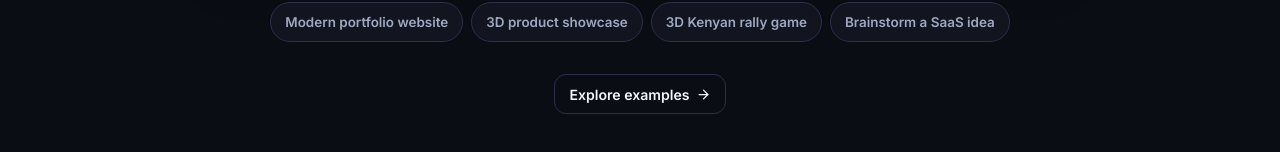
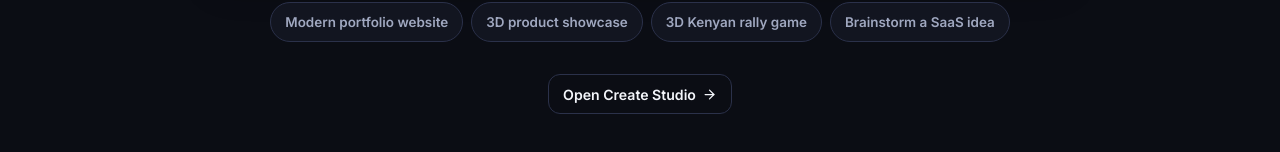
Before and after one commit to muthonisimon969-ctrl/Craftable, a React (Vite) app: page / in a window 1280 px wide. Shown: the part 722-874 px from the top of the page. Built offline with nearby package versions, Linux system fonts and the light colour scheme; no server answers.

Commit message:
Point example discovery to unified Create Studio

```diff
--- a/src/pages/HomePage.tsx
+++ b/src/pages/HomePage.tsx
@@ -186,10 +186,10 @@ export function HomePage({
             <button
               type="button"
               className="btn-outline"
-              onClick={() => onNavigate('explore')}
+              onClick={() => onNavigate('create')}
               style={{ minHeight: 40, padding: '6px 14px' }}
             >
-              <span>Explore examples</span>
+              <span>Open Create Studio</span>
               <ArrowRight size={15} />
             </button>
           </div>
```
